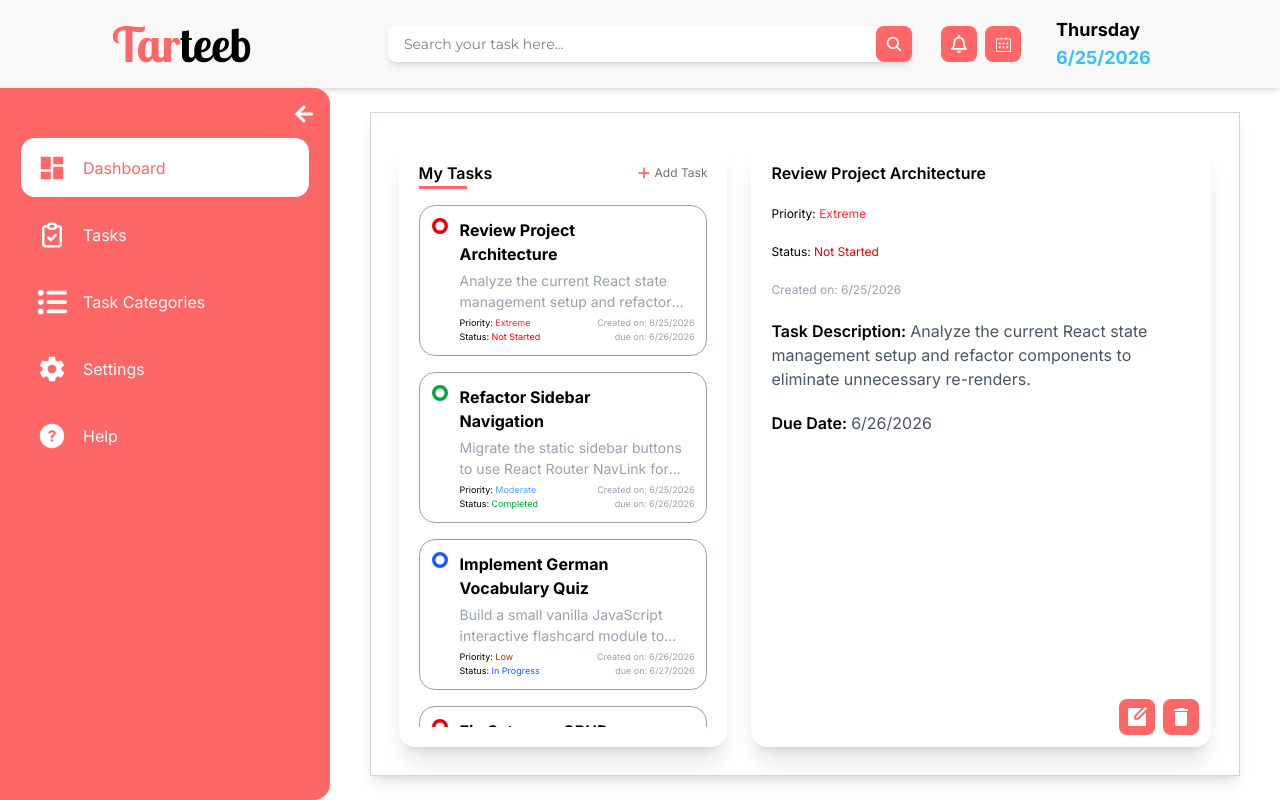
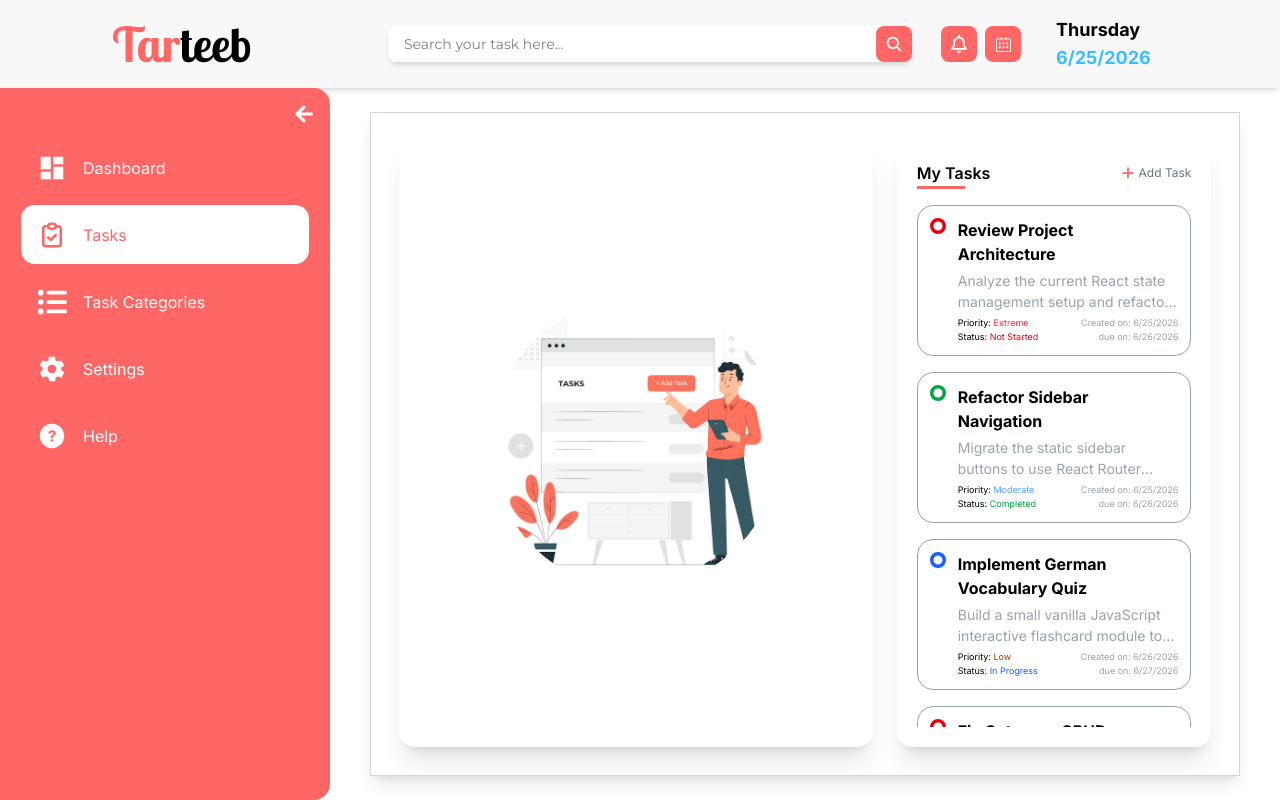
Before and after one commit to SohaibAlaraby/Tarteeb-Task-Management-App, a React (Vite) app: page /tasks in a window 1280 px wide. Built offline with nearby package versions, Linux system fonts and the light colour scheme.

Commit message:
fix: make sidebar buttons sync with the pages route and fixes the active task state update in Tasks page

```diff
--- a/src/components/Sidebar.tsx
+++ b/src/components/Sidebar.tsx
@@ -58,12 +58,8 @@ const btns: SidebarBtn[] = [
 // };
 
 export function Sidebar(){
-    const [activeBtn, setActiveBtn] = useState<string | null>('sb-dashboard-btn');
     const [isMinimized,setIsMinimized] = useState(false);
 
-    function handleBtnClick(btnID:string){
-        setActiveBtn(btnID);
-    }
 
     function handleMinimizeBtn(){
         setIsMinimized((prevState) => {
@@ -102,14 +98,10 @@ export function Sidebar(){
                     return (
                         <li key={btn.id}>
                             <NavLink to={btn.path}
-                            className={`h-[59px] flex items-center font-Inter rounded-[14px] px-[16px] hover:bg-hover-light transition-transform duration-200 hover:scale-105 active:scale-95 text-[16px] max-md:h-[48px] max-md:text-[12px]
-                            ${activeBtn === btn.id?'bg-white text-WaterMelon-Red': 'text-white'}
+                            className={({isActive})=>`h-[59px] flex items-center font-Inter rounded-[14px] px-[16px] hover:bg-hover-light transition-transform duration-200 hover:scale-105 active:scale-95 text-[16px] max-md:h-[48px] max-md:text-[12px]
+                            ${isActive?'bg-white text-WaterMelon-Red': 'text-white'}
                             ${isMinimized?'aspect-square':'w-full gap-4'}
                             `}
-
-                            onClick={() => {
-                                handleBtnClick(btn.id);
-                            }}
                             ><Icon className="text-3xl max-md:text-2xl shrink-0"/>
                             {!isMinimized && btn.text}
                             </NavLink>
--- a/src/pages/Dashboard.tsx
+++ b/src/pages/Dashboard.tsx
@@ -24,21 +24,7 @@ export function Dashboard(){
     const {userTasks/*,handleAddTask,handleDeleteTask*/} = useOutletContext<OutletContextType>();
 
     return (
-         <div id='dashboard' className='flex  gap-6 bg-white overflow-y-auto  w-11/12 max-w-[950px] min-h-full p-[28px] border border-gray-300 shadow-lg max-md:p-[12px] max-md:w-[95%] max-md:flex-col-reverse'>
-
-            <section id="To-Do" className="flex flex-col gap-5 w-1/2 rounded-2xl shadow-xl p-5 max-md:w-full">
-                <header className="flex w-full justify-between">
-                    <h2 className="flex items-center gap-1.5 text-WaterMelon-Red"><MdAssignmentAdd className="text-2xl text-gray-400"/> To-Do</h2>
-                    <TransparentBtn><FaPlus className="text-sm text-WaterMelon-Red"/>Add Task</TransparentBtn>
-                </header>
-                <ul className="flex flex-col gap-4 w-full h-full overflow-y-auto">
-                   {userTasks.filter((task) => task.status!=='Completed').map((task)=>{
-                        return <li key={task.id} className="w-full">
-                            <TaskCard task={task}/>
-                        </li>
-                    })}
-                </ul>
-            </section>
+         <div id='dashboard' className='flex  gap-6 bg-white overflow-y-auto  w-11/12 max-w-[950px] min-h-full p-[28px] border border-gray-300 shadow-lg max-md:p-[12px] max-md:w-[95%] max-md:flex-col'>
             <div className="flex flex-col gap-5 w-1/2 max-md:w-full">
                 <TaskStatusWidget userTasks={userTasks}/>
                 <section id="Completed Task" className="flex flex-col gap-3 bg-white p-5 rounded-2xl shadow-xl flex-1 ">
@@ -55,6 +41,19 @@ export function Dashboard(){
                 </section>
 
             </div>
+            <section id="To-Do" className="flex flex-col flex-1 gap-5 w-1/2 rounded-2xl shadow-xl p-5 max-md:w-full">
+                <header className="flex w-full justify-between">
+                    <h2 className="flex items-center gap-1.5 text-WaterMelon-Red"><MdAssignmentAdd className="text-2xl text-gray-400"/> To-Do</h2>
+                    <TransparentBtn><FaPlus className="text-sm text-WaterMelon-Red"/>Add Task</TransparentBtn>
+                </header>
+                <ul className="flex flex-col gap-4 w-full h-full overflow-y-auto">
+                   {userTasks.filter((task) => task.status!=='Completed').map((task)=>{
+                        return <li key={task.id} className="w-full">
+                            <TaskCard task={task}/>
+                        </li>
+                    })}
+                </ul>
+            </section>
         </div>
     );
 }
--- a/src/pages/Tasks.tsx
+++ b/src/pages/Tasks.tsx
@@ -11,7 +11,6 @@ import { type userTasksIntf } from "../data/initialTasks.tsx";
 import { TaskCard } from "../components/TaskCard.tsx";
 import { TitleDash } from "../components/TitleDash.tsx";
 import {getFormattedDate} from '../components/Time.tsx';
-
 
 interface OutletContextType {
   userTasks: userTasksIntf[],
@@ -28,15 +27,46 @@ interface OutletContextType {
 //     description: 'Focus on high-intensity squat variations and progression tracking for calisthenics pull-up/dip volume.'
 //   }
 export function Tasks(){
-    const {userTasks/*,handleAddTask,handleDeleteTask*/} = useOutletContext<OutletContextType>();
-    const [activeTask,setActiveTask] = useState(userTasks[0]);
+    const {userTasks/*,handleAddTask*/,handleDeleteTask} = useOutletContext<OutletContextType>();
+    const [activeTask,setActiveTask] = useState<userTasksIntf | null>(null);
 
     function selectActiveTask(task:userTasksIntf) {
         setActiveTask(task);
     }
+
+    function DeleteTask(task:userTasksIntf) {
+        handleDeleteTask(task.id);
+        const remainingTasks = userTasks.filter(t => t.id !== task.id);
+        setActiveTask(remainingTasks[0] || null);
+
+    }
     return (
-        <div id='dashboard' className='flex  gap-6 bg-white overflow-y-auto  w-11/12 max-w-[950px] h-full p-[28px] border border-gray-300 shadow-lg max-md:p-[12px] max-md:w-[95%] max-md:flex-col-reverse'>
-            <section id="My-Tasks" className="flex flex-col gap-5 w-5/12 rounded-2xl shadow-xl p-5 max-md:w-full">
+        <div id='dashboard' className='flex gap-6 bg-white overflow-y-auto  w-11/12 max-w-[950px] h-full p-[28px] border border-gray-300 shadow-lg max-md:p-[12px] max-md:w-[95%] max-md:flex-col'>
+            <section className={`w-7/12 flex flex-col gap-5 rounded-2xl shadow-xl p-5 max-md:w-full relative ${!activeTask? 'justify-center items-center':''}`}>
+            {activeTask && <>
+                <h2 className="text-[16px] font-semibold">{activeTask.title}</h2>
+                <p className="text-[12px]">Priority: <span className={`${{
+                        'Extreme':'text-red-500',
+                        'Moderate':'text-blue-400',
+                        'Low':'text-amber-800'
+                    }[activeTask.priority] || 'text-amber-800'}`}>{activeTask.priority}</span></p>
+                <p className="text-[12px]">Status: <span className={`${{
+                    'Not Started':'text-red-600',
+                    'In Progress':'text-blue-600',
+                    'Completed':'text-green-600'
+                }[activeTask.status] || 'text-red-600'}`}>{activeTask.status}</span></p>
+                <time dateTime={activeTask.createdAt.toISOString()} className="text-gray-400 text-[12px]">{`Created on: ${getFormattedDate(activeTask.createdAt).date}`}
+                </time>
+                <p className="text-gray-600"><span className="text-black font-semibold">Task Description: </span>{activeTask.description}</p>
+                <time dateTime={activeTask.dueDate.toISOString()} className="text-gray-600"><span className="text-black font-semibold">Due Date: </span>{getFormattedDate(activeTask.dueDate).date}</time>
+                <p className='flex gap-2 absolute bottom-3 right-3'>
+                    <OneIconBtn><RiEditBoxFill className='text-2xl max-md:text-xl'/></OneIconBtn>
+                    <OneIconBtn onClick={()=>DeleteTask(activeTask)}><MdDelete className='text-2xl max-md:text-xl'/></OneIconBtn>
+                </p>
+            </>}
+            {!activeTask && <img src='./add-tasks.avif' alt='a man stands beside a plant holding a tablet asking user to add a Task' className='w-8/12 aspect-square rounded-full'/>}
+            </section>
+            <section id="My-Tasks" className="flex flex-col flex-1 gap-5 w-5/12 rounded-2xl shadow-xl p-5 max-md:w-full">
                 <header className="flex w-full justify-between">
                     <TitleDash htmlTag='h2' className="text-[16px]">My Tasks</TitleDash>
                     <TransparentBtn><FaPlus className="text-sm text-WaterMelon-Red"/>Add Task</TransparentBtn>
@@ -52,27 +82,7 @@ export function Tasks(){
                     })}
                 </ul>
             </section>
-            <section className="w-7/12 flex flex-col gap-5 rounded-2xl shadow-xl p-5 max-md:w-full relative">
-            <h2 className="text-[16px] font-semibold">{activeTask.title}</h2>
-            <p className="text-[12px]">Priority: <span className={`${{
-                    'Extreme':'text-red-500',
-                    'Moderate':'text-blue-400',
-                    'Low':'text-amber-800'
-                }[activeTask.priority] || 'text-amber-800'}`}>{activeTask.priority}</span></p>
-            <p className="text-[12px]">Status: <span className={`${{
-                'Not Started':'text-red-600',
-                'In Progress':'text-blue-600',
-                'Completed':'text-green-600'
-            }[activeTask.status] || 'text-red-600'}`}>{activeTask.status}</span></p>
-            <time dateTime={activeTask.createdAt.toISOString()} className="text-gray-400 text-[12px]">{`Created on: ${getFormattedDate(activeTask.createdAt).date}`}
-            </time>
-            <p className="text-gray-600"><span className="text-black font-semibold">Task Description: </span>{activeTask.description}</p>
-            <time dateTime={activeTask.dueDate.toISOString()} className="text-gray-600"><span className="text-black font-semibold">Due Date: </span>{getFormattedDate(activeTask.dueDate).date}</time>
-            <p className='flex gap-2 absolute bottom-3 right-3'>
-                <OneIconBtn><RiEditBoxFill className='text-2xl max-md:text-xl'/></OneIconBtn>
-                <OneIconBtn><MdDelete className='text-2xl max-md:text-xl'/></OneIconBtn>
-            </p>
-            </section>
+
         </div>
     );
 }
```
Also changed, not shown: public/add-tasks.avif (added).
